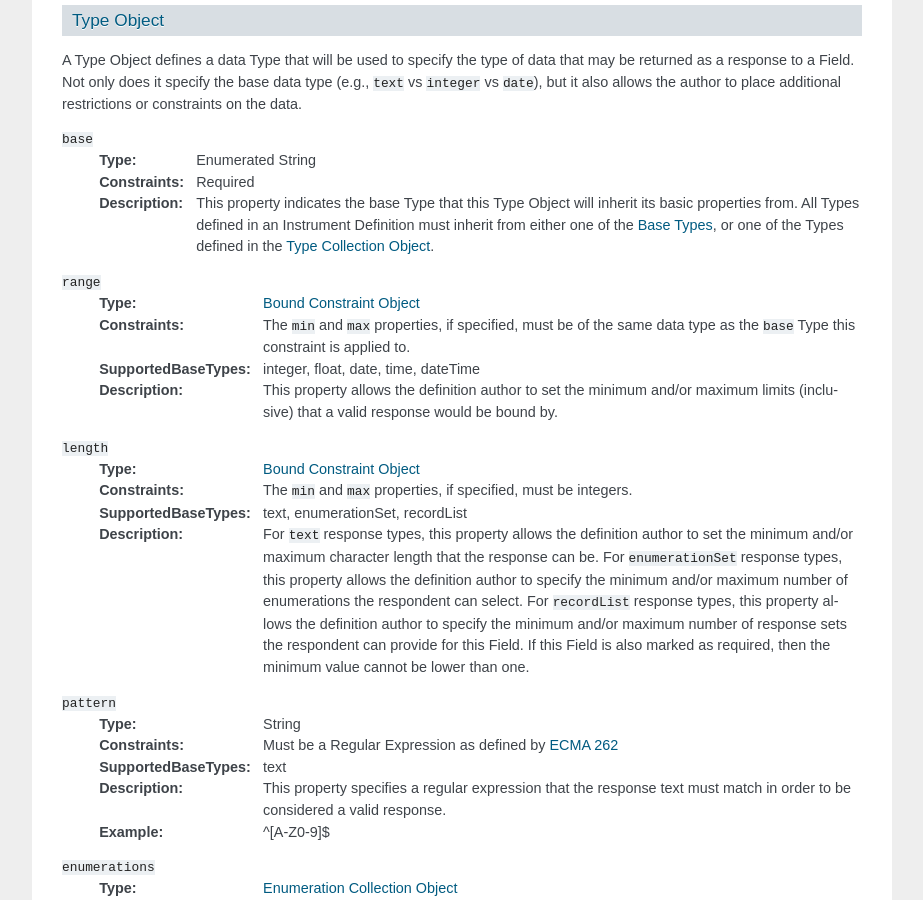
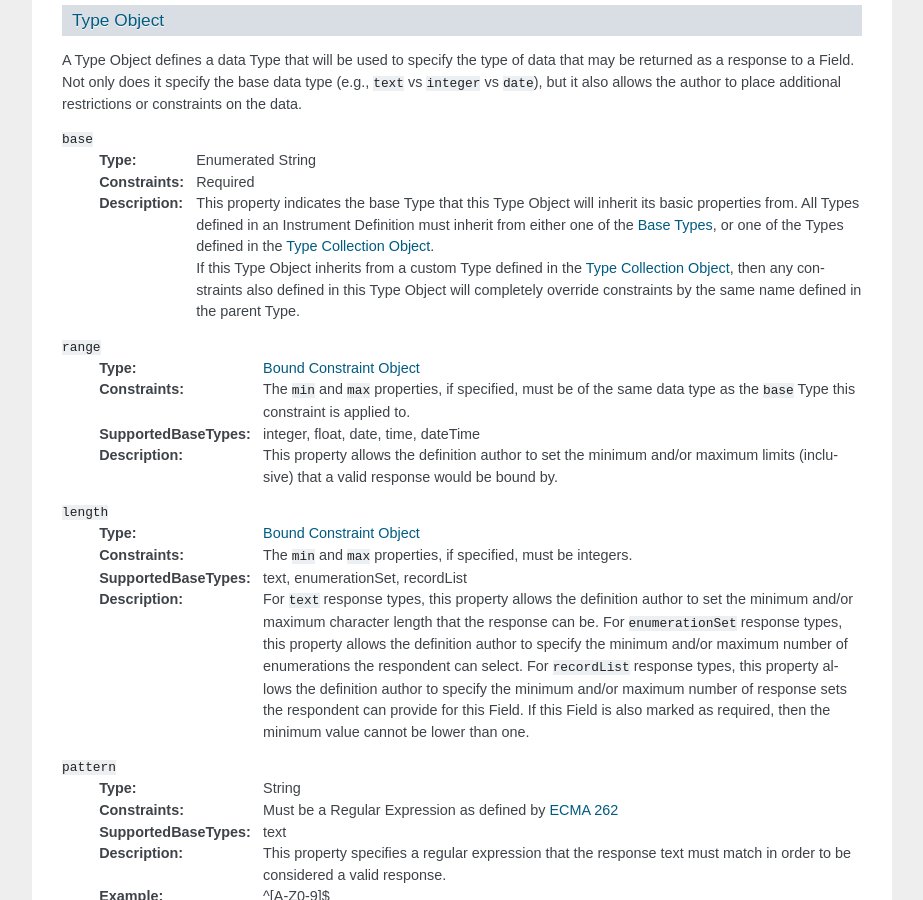
Before and after one commit to prometheusresearch/rios, a Sphinx documentation site: the page built from docs/source/instrument_specification.rst, in a window 1280 px wide and 900 px high, scrolled down 3128 px. Shown: the whole window, without its empty margins (198-1121 px from the left). Built offline with Sphinx 7.4.7, drawn with Linux system fonts in a browser that asks for light colours.

Commit message:
Added a note to clarify type inheritance when it comes to constraints

```diff
--- a/CHANGES.rst
+++ b/CHANGES.rst
@@ -13,6 +13,7 @@ RIOS Change History
 * Clarified that Form Element Tags cannot be the same as Page IDs or Instrument
   Field IDs.
 * Clarified <<Parameter>> markup behavior with respect to null values.
+* Clarified type inheritance with respect to overriding constraints.
 
 
 0.1.0 (2015-08-24)
--- a/docs/source/instrument_specification.rst
+++ b/docs/source/instrument_specification.rst
@@ -198,6 +198,11 @@ the author to place additional restrictions or constraints on the data.
                   an Instrument Definition must inherit from either one of the
                   `Base Types`_, or one of the Types defined in the `Type
                   Collection Object`_.
+
+                  If this Type Object inherits from a custom Type defined in
+                  the `Type Collection Object`_, then any constraints also
+                  defined in this Type Object will completely override
+                  constraints by the same name defined in the parent Type.
 
 ``range``
     :Type: `Bound Constraint Object`_
```
